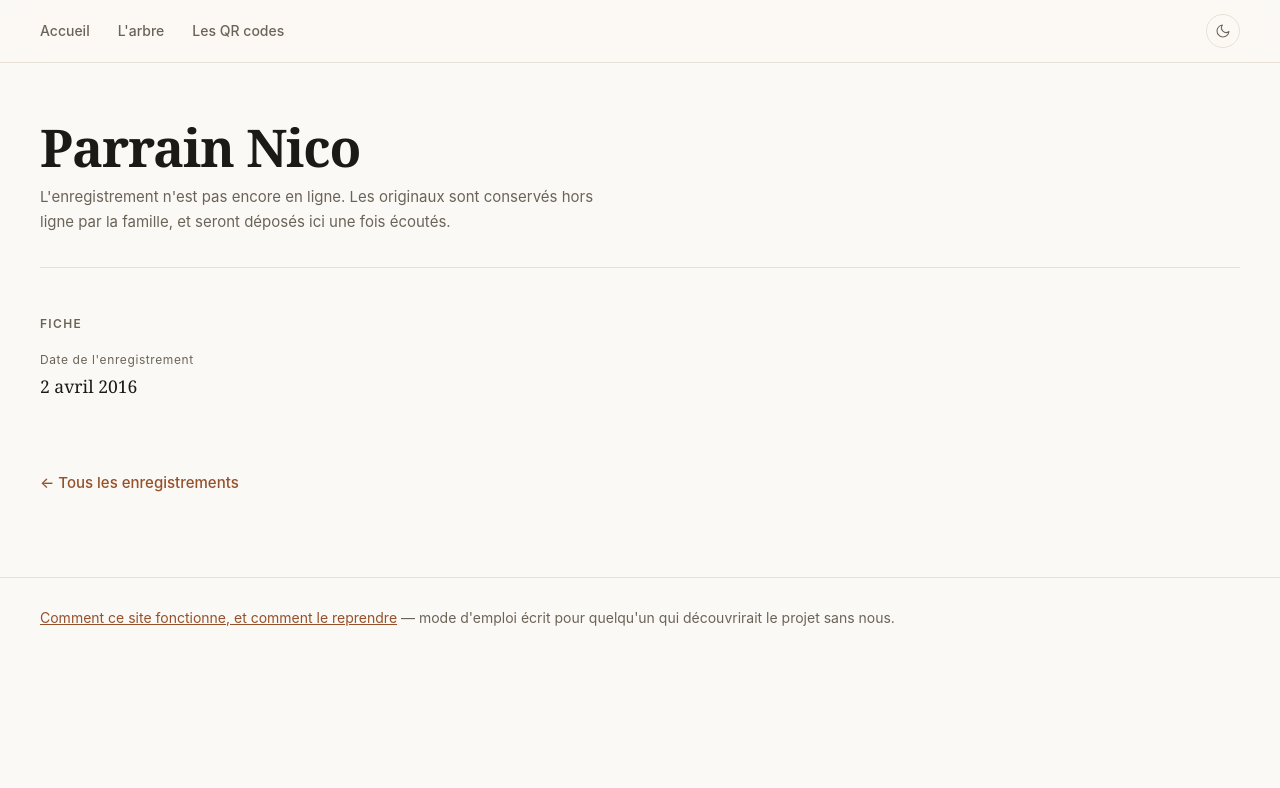
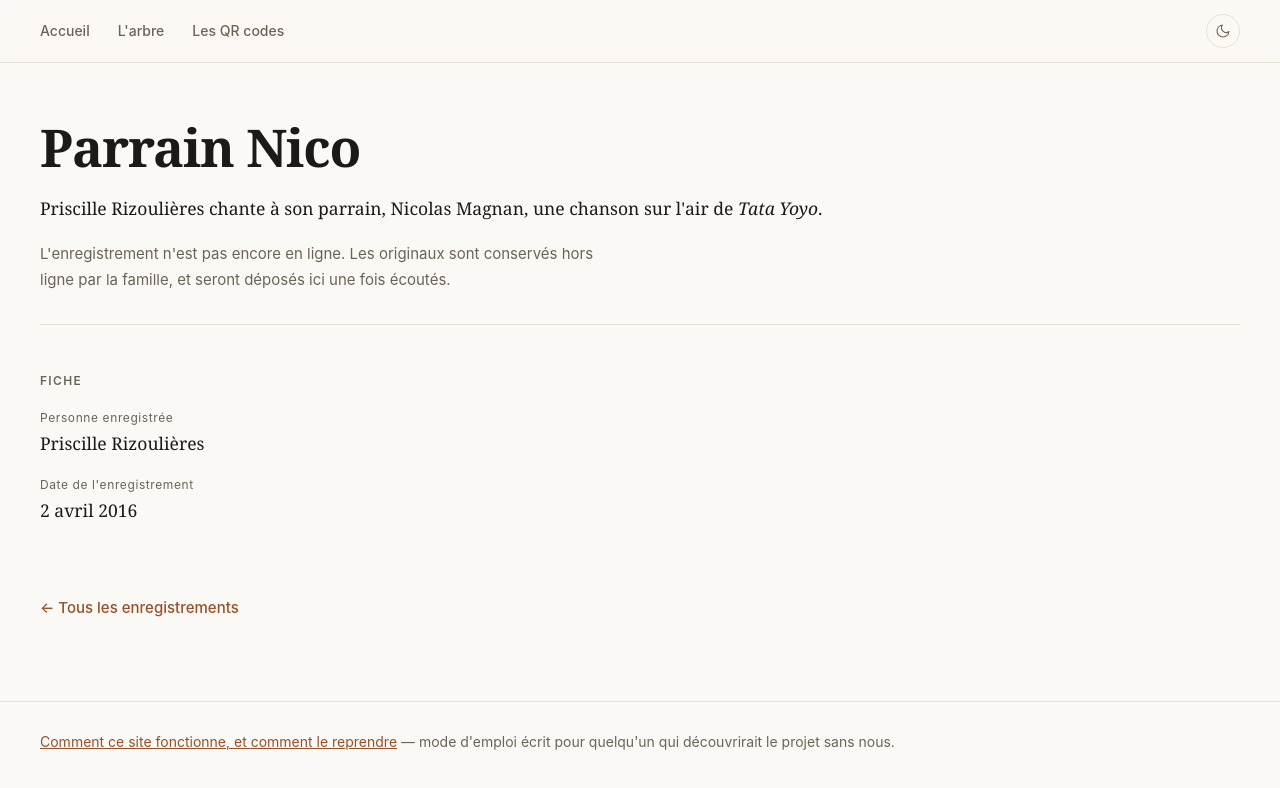
Before and after one commit to archives-magnan/archives-familiales, a plain HTML site: page 15/index.html in a window 1280 px wide. Drawn offline with Linux system fonts and the light colour scheme.

Commit message:
Parrain Nico : Priscille Rizoulieres chante a Nicolas Magnan
Identifie par Samuel le 28/08/2026. Le 15 quitte « a identifier » et prend
ses etiquettes (chanson, Priscille Rizoulieres). Son nom complet entre dans
le champ de recherche de la ligne : le titre ne dit que « Nico ».

A-CONFIRMER.md : la question « quel Nicolas » passe dans Regle. Reste ouvert
qui a enregistre, et sur quel support.

```diff
--- a/15/index.html
+++ b/15/index.html
@@ -29,6 +29,11 @@
 
   <h1>Parrain Nico</h1>
 
+  <p>
+    Priscille Rizoulières chante à son parrain, Nicolas Magnan, une chanson
+    sur l'air de <i>Tata Yoyo</i>.
+  </p>
+
   <p class="note">
     L'enregistrement n'est pas encore en ligne. Les originaux sont conservés
     hors ligne par la famille, et seront déposés ici une fois écoutés.
@@ -38,8 +43,10 @@
   <!-- Seuls les champs connus figurent ici. Les autres attendent
        dans le bloc commenté plus bas. -->
   <dl>
+    <dt>Personne enregistrée</dt>
+    <dd>Priscille Rizoulières</dd>
     <dt>Date de l'enregistrement</dt>
-    <dd>2 avril 2016</dd> <!-- à confirmer, voir A-CONFIRMER.md -->
+    <dd>2 avril 2016</dd>
   </dl>
 
   <!-- ─────────────────────────────────────────────────────────────────────
```
Also changed, not shown: index.html (+2 -1 lines), 1 other file.
